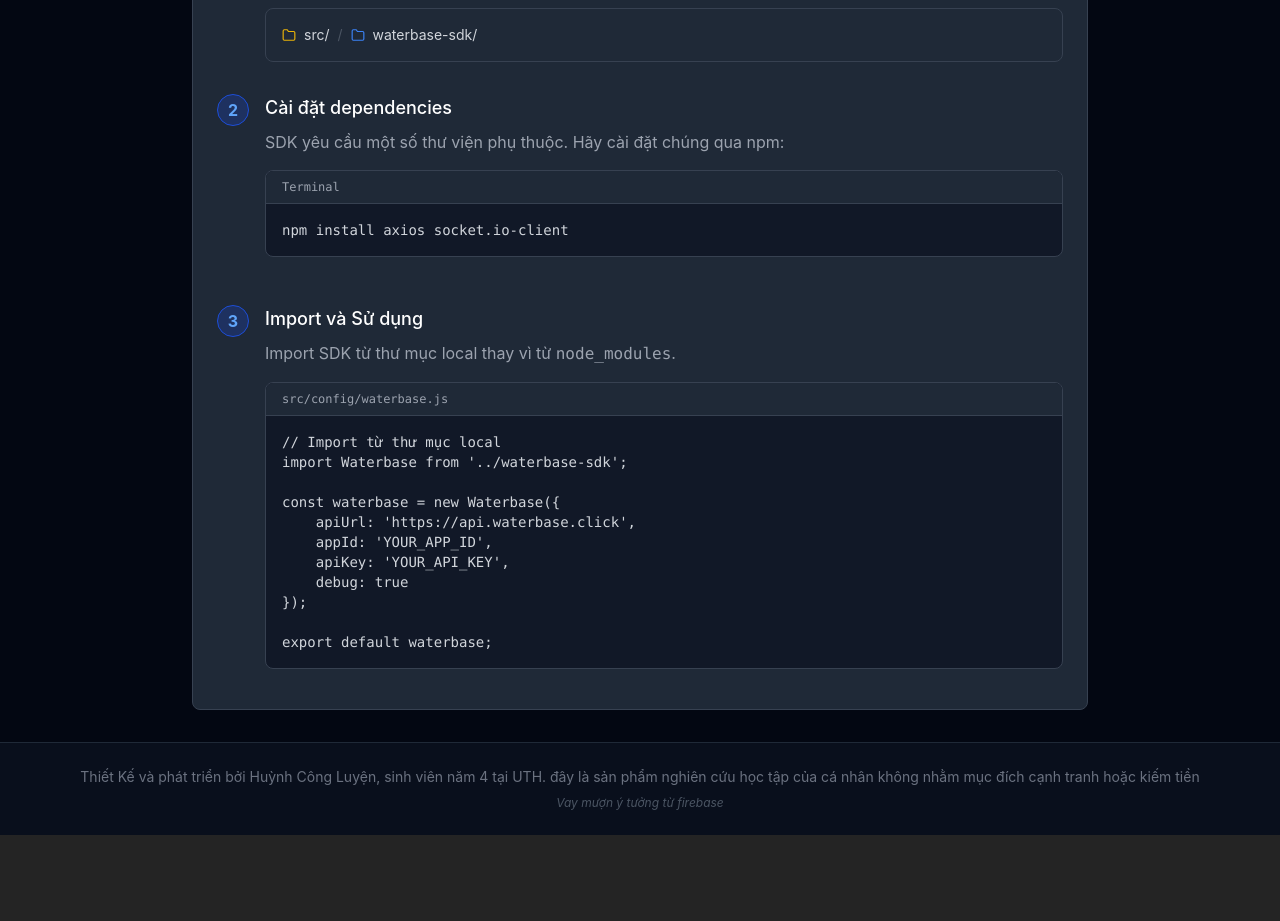
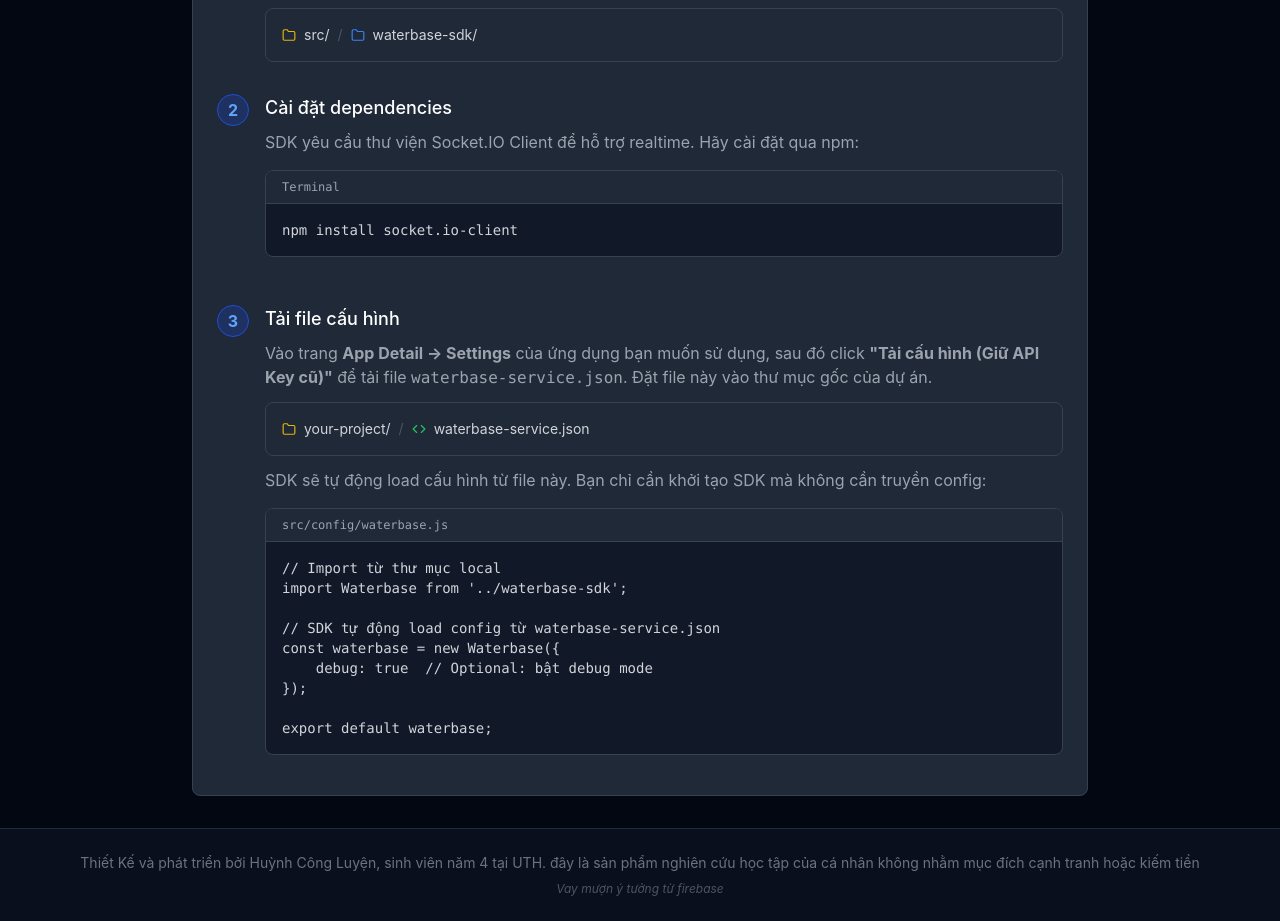
Before and after one commit to Neshaki091/TTTN_project_Waterbase_mini_clone_firebase, a React (Vite) app in the folder frontend-react/: page /sdk-download in a window 1280 px wide. Shown: the part 520-1441 px from the top of the page. Before the commit the page ends 1355 px from the top, so only its background shows below. Built offline with nearby package versions, Linux system fonts and the light colour scheme; sample sign-in values are in the browser's storage.

Commit message:
update downloadsdk

```diff
--- a/frontend-react/src/pages/SDKDownload.jsx
+++ b/frontend-react/src/pages/SDKDownload.jsx
@@ -81,10 +81,10 @@
                             <div className="flex-1">
                                 <h3 className="text-lg font-medium text-white mb-2">Cài đặt dependencies</h3>
                                 <p className="text-gray-400 mb-3">
-                                    SDK yêu cầu một số thư viện phụ thuộc. Hãy cài đặt chúng qua npm:
+                                    SDK yêu cầu thư viện Socket.IO Client để hỗ trợ realtime. Hãy cài đặt qua npm:
                                 </p>
                                 <CodeBlock title="Terminal">
-                                    npm install axios socket.io-client
+                                    npm install socket.io-client
                                 </CodeBlock>
                             </div>
                         </div>
@@ -94,19 +94,29 @@
                                 3
                             </div>
                             <div className="flex-1">
-                                <h3 className="text-lg font-medium text-white mb-2">Import và Sử dụng</h3>
+                                <h3 className="text-lg font-medium text-white mb-2">Tải file cấu hình</h3>
                                 <p className="text-gray-400 mb-3">
-                                    Import SDK từ thư mục local thay vì từ <code>node_modules</code>.
+                                    Vào trang <strong>App Detail → Settings</strong> của ứng dụng bạn muốn sử dụng,
+                                    sau đó click <strong>"Tải cấu hình (Giữ API Key cũ)"</strong> để tải file <code>waterbase-service.json</code>.
+                                    Đặt file này vào thư mục gốc của dự án.
+                                </p>
+                                <div className="bg-gray-800 p-4 rounded-lg border border-gray-700 flex items-center text-sm text-gray-300 mb-3">
+                                    <FiFolder className="mr-2 text-yellow-500" />
+                                    your-project/
+                                    <span className="mx-2 text-gray-600">/</span>
+                                    <FiCode className="mr-2 text-green-500" />
+                                    waterbase-service.json
+                                </div>
+                                <p className="text-gray-400 mb-3">
+                                    SDK sẽ tự động load cấu hình từ file này. Bạn chỉ cần khởi tạo SDK mà không cần truyền config:
                                 </p>
                                 <CodeBlock title="src/config/waterbase.js">
                                     {`// Import từ thư mục local
 import Waterbase from '../waterbase-sdk';
 
+// SDK tự động load config từ waterbase-service.json
 const waterbase = new Waterbase({
-    apiUrl: 'https://api.waterbase.click',
-    appId: 'YOUR_APP_ID',
-    apiKey: 'YOUR_API_KEY',
-    debug: true
+    debug: true  // Optional: bật debug mode
 });
 
 export default waterbase;`}
```
